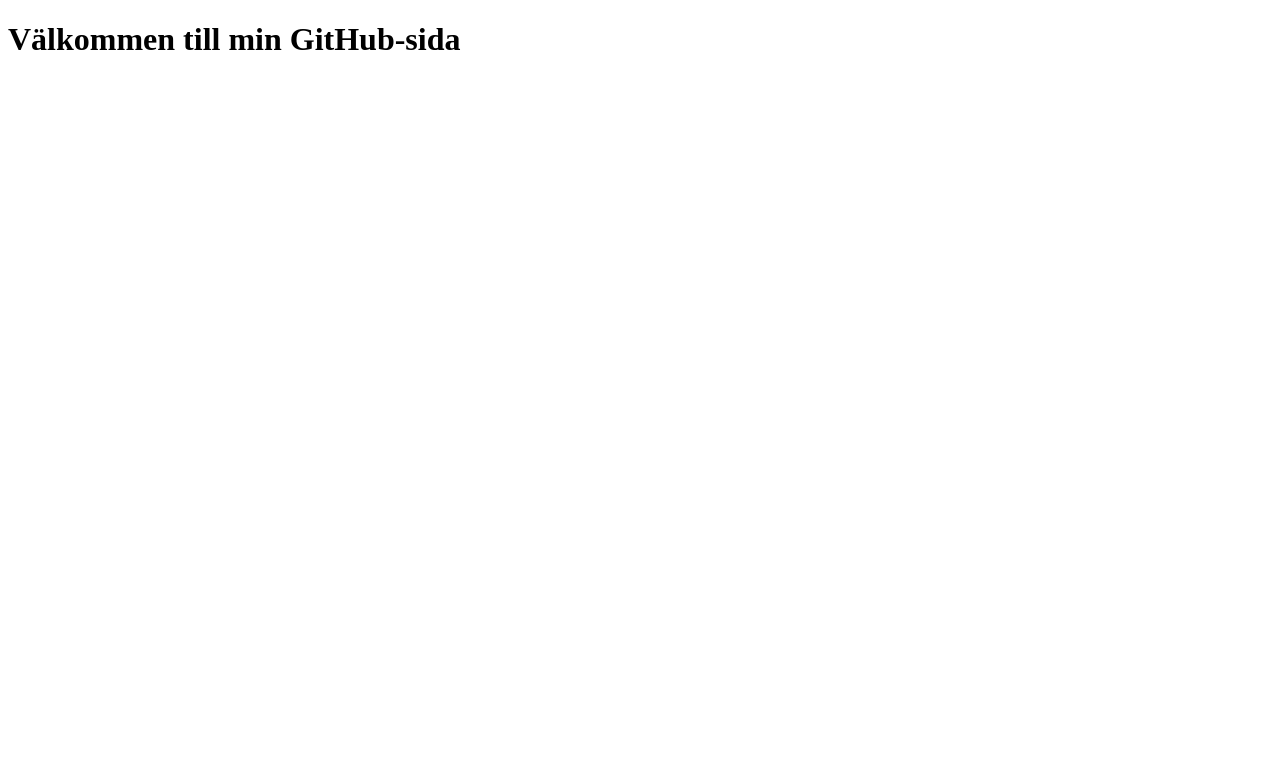
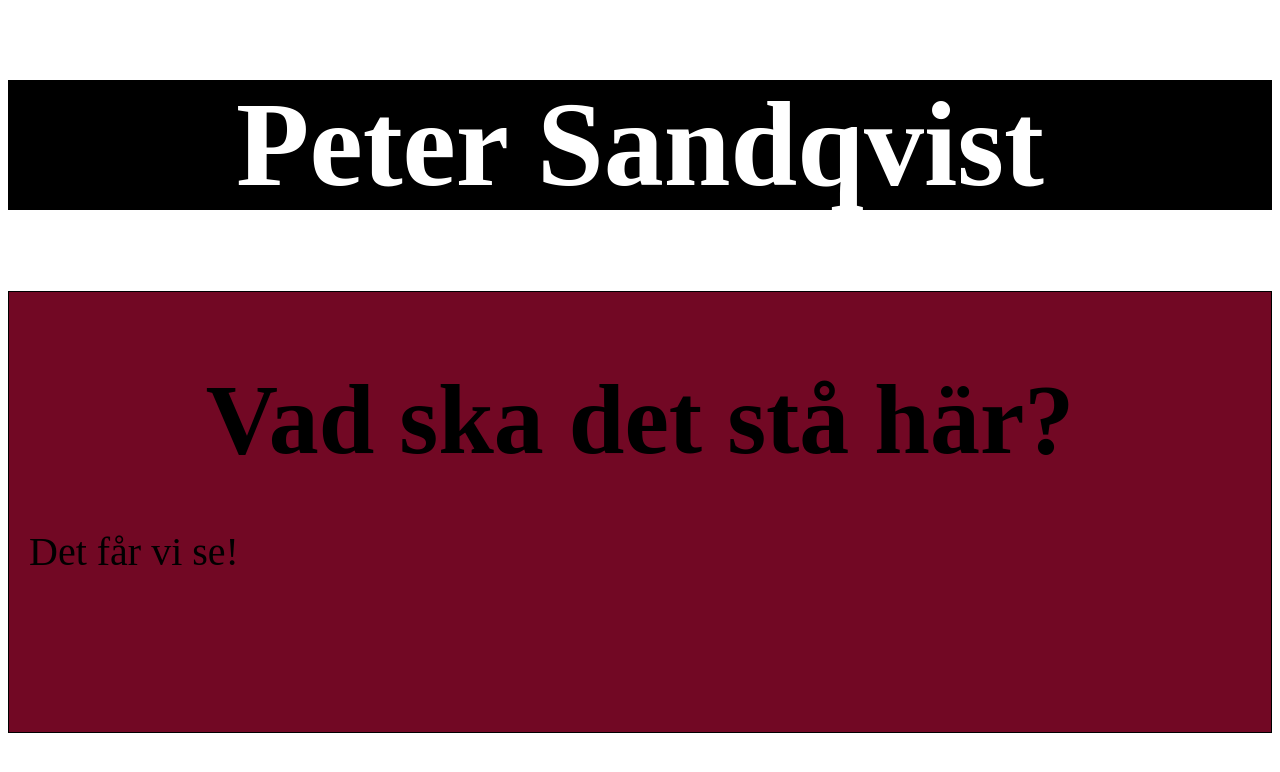
Before and after one commit to petersandqvist/petersandqvist.github.io, a plain HTML site: page index.html in a window 1280 px wide. Drawn offline with Linux system fonts and the light colour scheme.

Commit message:
Ändringar med css

```diff
--- a/index.html
+++ b/index.html
@@ -2,9 +2,18 @@
 <html lang="en">
 <head>
     <meta charset="UTF-8">
-    <title>Min GitHub-sida</title>
+    <title>Peter Sandqvist</title>
+    <link rel="stylesheet" href="test.css">
 </head>
 <body>
-    <h1>Välkommen till min GitHub-sida</h1>
+	<div class="content clearfix">
+    <div class="header">
+    	<h1>Peter Sandqvist</h1>
+    	</div>
+    <div class="main-content">
+    	<div class="inner-content">
+    	<h2>Vad ska det stå här?</h2>
+    		<p>Det får vi se!</p>
+
 </body>
 </html>
--- /dev/null
+++ b/test.css
@@ -0,0 +1,42 @@
+.header
+{
+	color: white;
+	background-color: black;
+	text-align: center;
+    margin: 0;
+    font-size: 60px;
+    line-height: 130px;
+}
+
+.clearfix:after
+{
+content: " ";
+visibility: hidden;
+display: block;
+height: 0;
+clear: both;
+
+}
+h2{
+	text-align: center;
+	font-size: 100px;
+	line-height: 50px;
+}
+p{
+	font-size: 40px;
+}
+.main-content
+{
+	width: 100%;
+	float: left;
+
+}
+
+.inner-content
+{
+	position: relative;
+	padding: 20px;
+	background-color: #720824;
+	border: 1px solid black;
+	min-height: 50vh;
+}
```
